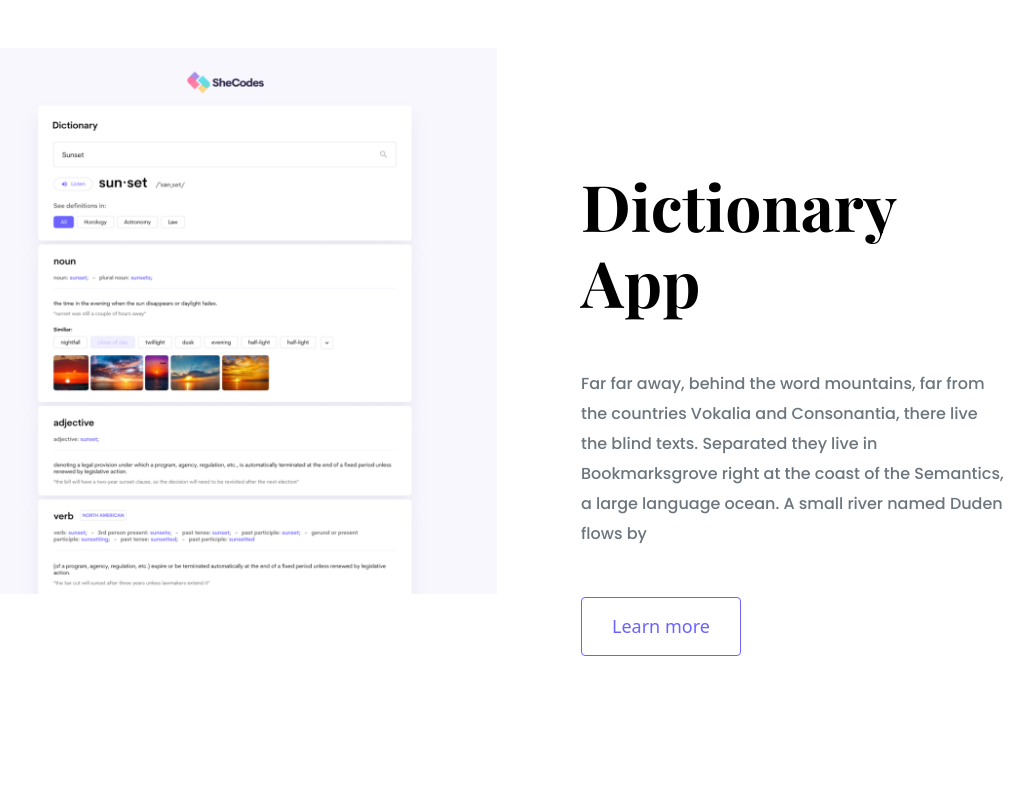
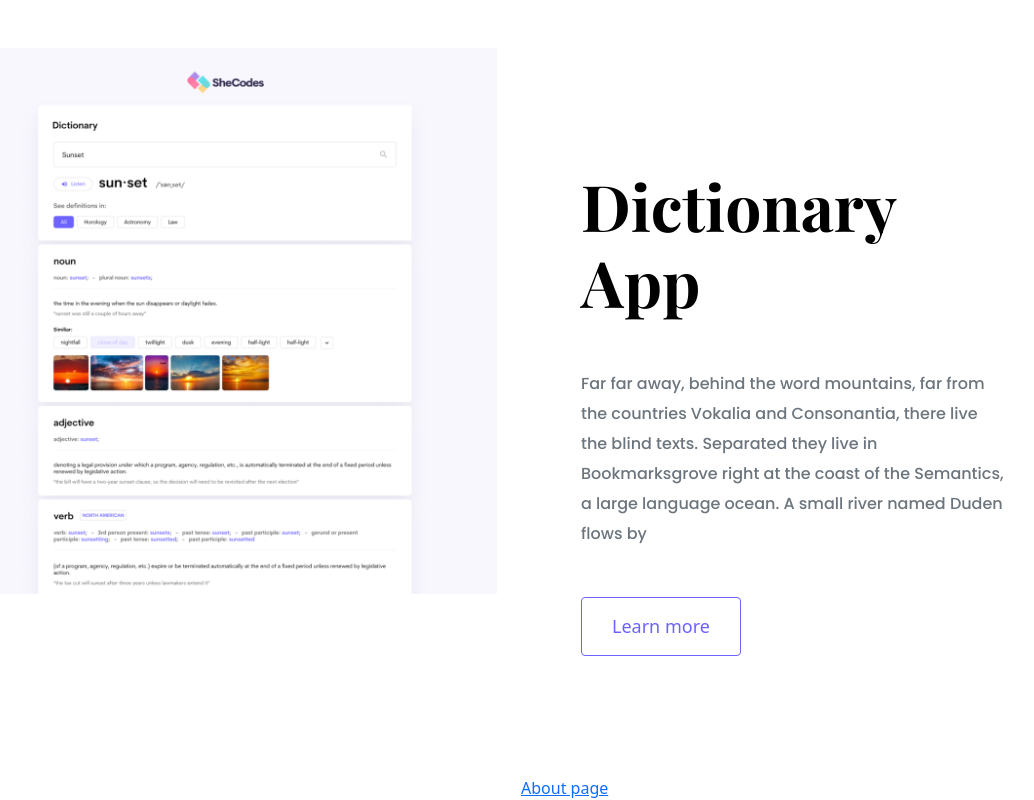
Before and after one commit to annaknish/portfolio-project, a plain HTML site: page index.html in a window 1280 px wide. Shown: the part 2117-2917 px from the top of the page, without its empty margins (131-1165 px from the left). Before the commit the page ends 2893 px from the top, so only its background shows below. Drawn offline with nearby package versions, Linux system fonts and the light colour scheme; a web font is replaced by a local one.

Commit message:
Added fake link

```diff
--- a/index.html
+++ b/index.html
@@ -99,6 +99,6 @@
           <a href="" class="btn btn-branding-outline">Learn more</a>
           </div>
 
-
+          <a href="/about.html">About page</a>
   </body>
 </html>
```
